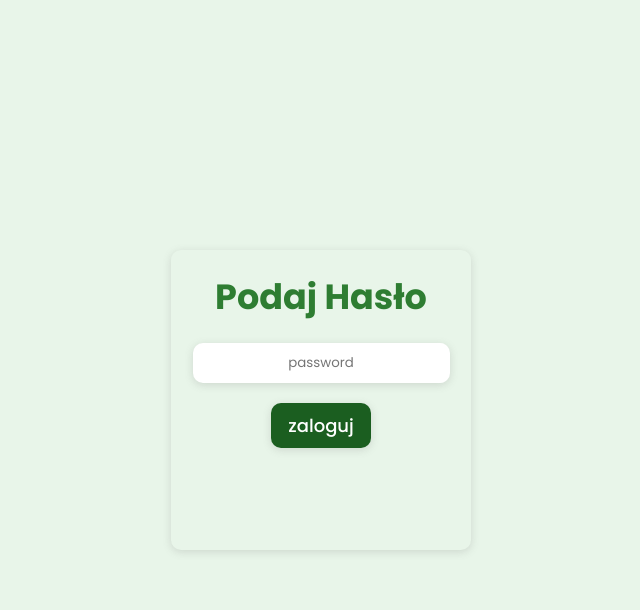
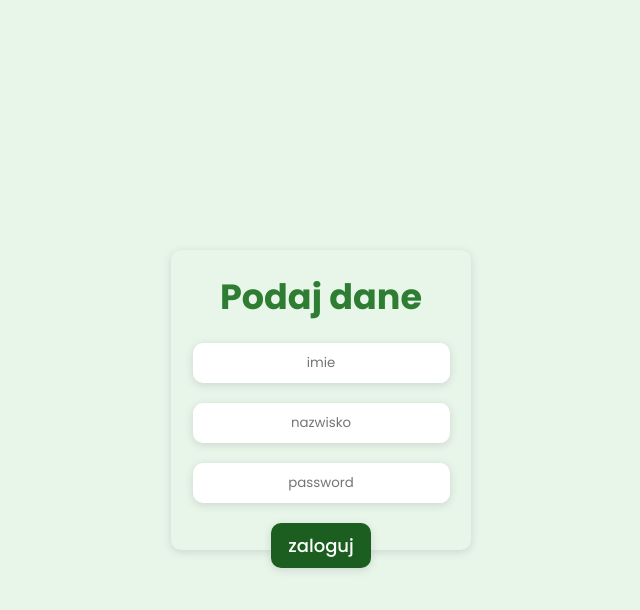
Before and after one commit to PiotrKier/dziennik, a PHP site: page /logowanie_uczen.php in a window 1280 px wide. Shown: the top 610 px of the page, without its empty margins (319-959 px from the left). Run offline with PHP 8.4, Linux system fonts and the light colour scheme.

Commit message:
Add files via upload

```diff
--- a/logowanie_nauczyciel.php
+++ b/logowanie_nauczyciel.php
@@ -13,7 +13,7 @@
     <div class="form">
     <form action="" method="post">
 
-        <h1>Podaj Hasło</h1>
+        <h1>Podaj dane</h1>
         <input name="imie" class="password" placeholder="imie">
         <br>
         <input name="nazwisko" class="password" placeholder="nazwisko">
--- a/logowanie_uczen.php
+++ b/logowanie_uczen.php
@@ -13,7 +13,11 @@
     <div class="form">
     <form action="" method="post">
 
-        <h1>Podaj Hasło</h1>
+        <h1>Podaj dane</h1>
+        <input name="imie" class="password" placeholder="imie">
+        <br>
+        <input name="nazwisko" class="password" placeholder="nazwisko">
+        <br>
         <input name="password" class="password" placeholder="password">
         <br>
         <input type="submit" value="zaloguj" name="submit" class="submit"><br><br>
@@ -26,27 +30,28 @@
 
     if (isset($_POST['submit'])) {
         $password = $_POST['password'];
+        $imie = $_POST['imie'];
+        $nazwisko = $_POST['nazwisko'];
         $edycja=1;
-        $zapytanie = "SELECT imie, nazwisko, edycja FROM uzytkownik WHERE haslo = '$password'";
+        $zapytanie = "SELECT imie, nazwisko, edycja FROM uzytkownik WHERE haslo = '$password' AND imie = '$imie' AND nazwisko = '$nazwisko'";
+
         $wynik = mysqli_query($conn, $zapytanie);
 
         if ($wynik) {
             $row = mysqli_fetch_assoc($wynik);
             if($row['edycja']==1){
-                echo"brak dostępu";
+                echo"Niepoprawne dane logowania";
             }
             else{
             if ($row) {
-                echo "Zalogowano jako : <br><b>".htmlspecialchars($row['imie']) ." ".htmlspecialchars($row['nazwisko'])."<br>|uczen|";
+                echo "Zalogowano jako : <br><b>".htmlspecialchars($row['imie']) ." ".htmlspecialchars($row['nazwisko'])."";
                 echo '<script>
                 setTimeout(() => {
-                    window.location.href = "dziennik_uczen.php";
+                    window.location.href = "dziennik_nauczyciel.php";
                 }, 1200);
               </script>';
             }
-            else {
-                echo "Niepoprawne hasło";
-            }
+
         }
         }
     }
```
